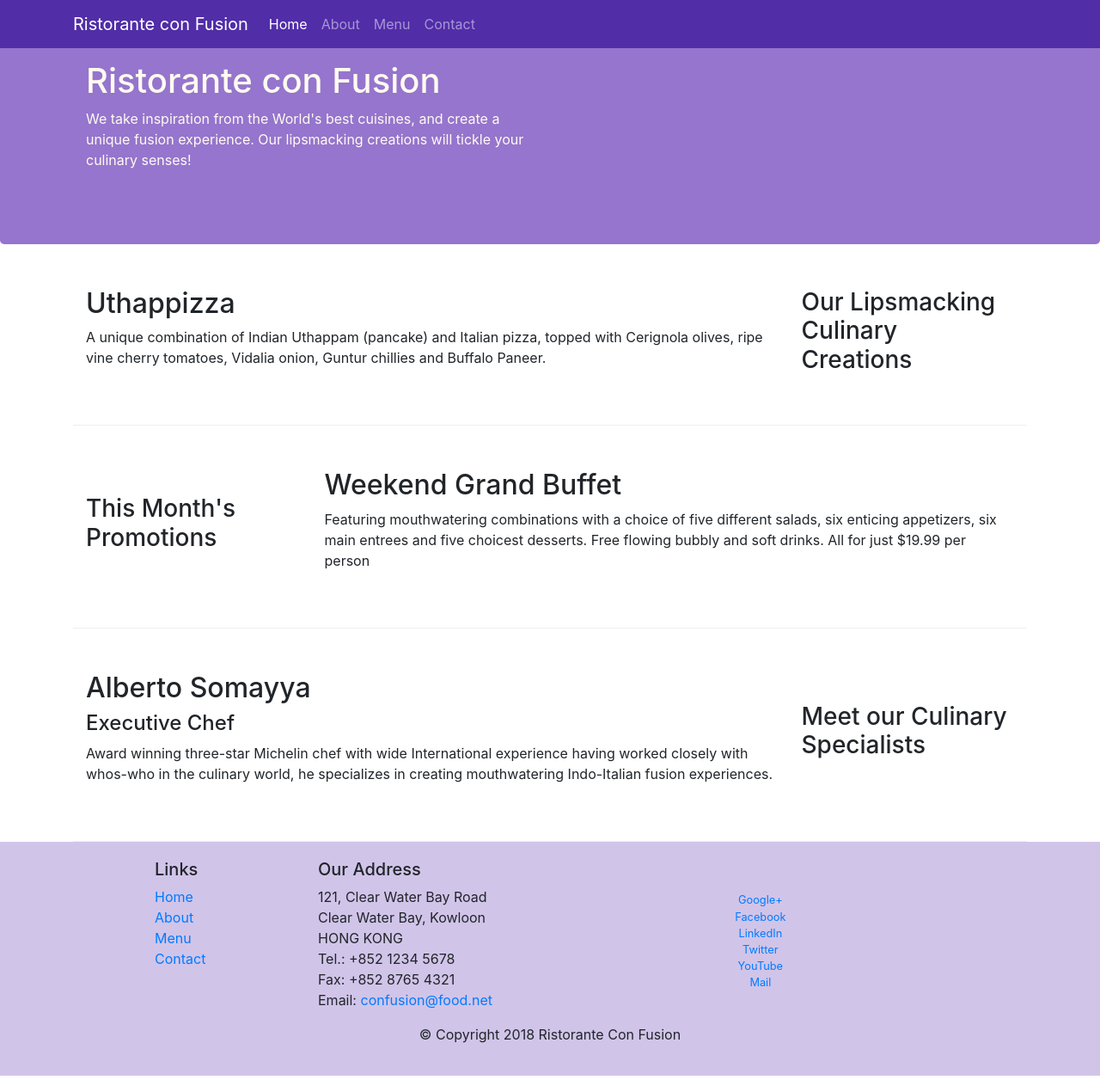
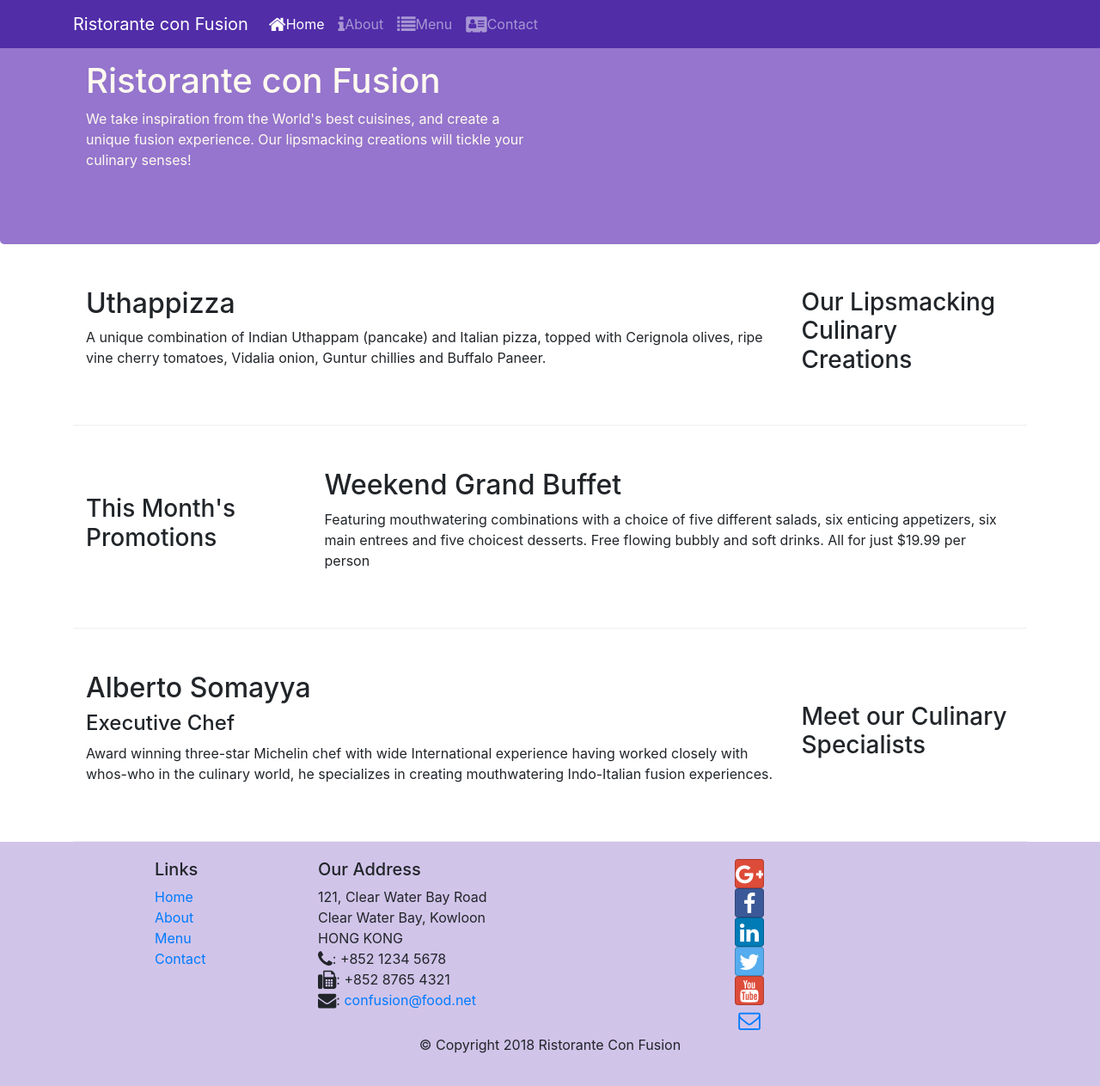
Before and after one commit to zaharsm/restaurant, a website: page index.html in a window 1280 px wide. Shown: the whole page at 86% size. Drawn offline with nearby package versions, Linux system fonts and the light colour scheme.

Commit message:
added icons

```diff
--- a/aboutus.html
+++ b/aboutus.html
@@ -4,6 +4,15 @@
     <link
       rel="stylesheet"
       href="node_modules/bootstrap/dist/css/bootstrap.min.css"
+    />
+
+    <link
+      rel="stylesheet"
+      href="node_modules/font-awesome/css/font-awesome.min.css"
+    />
+    <link
+      rel="stylesheet"
+      href="node_modules/bootstrap-social/bootstrap-social.css"
     />
 
     <link rel="stylesheet" href="css/styles.css" />
@@ -30,13 +39,25 @@
         <div class="collapse navbar-collapse" id="navbarSupportedContent">
           <ul class="navbar-nav mr-auto">
             <li class="nav-item">
-              <a class="nav-link" href="./index.html">Home</a>
+              <a class="nav-link" href="./index.html">
+                <span class="fa fa-home fa-lg"></span>Home</a
+              >
             </li>
             <li class="nav-item active">
-              <a class="nav-link" href="#">About</a>
+              <a class="nav-link" href="#">
+                <span class="fa fa-info fa-lg"></span>About</a
+              >
             </li>
-            <li class="nav-item"><a class="nav-link" href="#">Menu</a></li>
-            <li class="nav-item"><a class="nav-link" href="#">Contact</a></li>
+            <li class="nav-item">
+              <a class="nav-link" href="#"
+                ><span class="fa fa-list fa-lg"></span>Menu</a
+              >
+            </li>
+            <li class="nav-item">
+              <a class="nav-link" href="#"
+                ><span class="fa fa-address-card fa-lg"></span>Contact</a
+              >
+            </li>
           </ul>
         </div>
       </div>
@@ -159,19 +180,42 @@
               121, Clear Water Bay Road<br />
               Clear Water Bay, Kowloon<br />
               HONG KONG<br />
-              Tel.: +852 1234 5678<br />
-              Fax: +852 8765 4321<br />
-              Email: <a href="mailto:confusion@food.net">confusion@food.net</a>
+              <i class="fa fa-phone fa-lg"></i>: +852 1234 5678<br />
+              <i class="fa fa-fax fa-lg"></i>: +852 8765 4321<br />
+              <i class="fa fa-envelope fa-lg"></i>:
+              <a href="mailto:confusion@food.net">confusion@food.net</a>
             </address>
           </div>
-          <div class="col-12 col-sm-4 align-self-center">
-            <div class="text-center">
-              <a href="http://google.com/+">Google+</a>
-              <a href="http://www.facebook.com/profile.php?id=">Facebook</a>
-              <a href="http://www.linkedin.com/in/">LinkedIn</a>
-              <a href="http://twitter.com/">Twitter</a>
-              <a href="http://youtube.com/">YouTube</a>
-              <a href="mailto:">Mail</a>
+          <div class="row address text-center">
+            <div class="col-12 col-sm-4 align-self-center">
+              <a
+                class="btn btn-social-icon btn-google"
+                href="http://google.com/+"
+                ><i class="fa fa-google-plus"></i
+              ></a>
+              <a
+                class="btn btn-social-icon btn-facebook"
+                href="http://www.facebook.com/profile.php?id="
+                ><i class="fa fa-facebook"></i
+              ></a>
+              <a
+                class="btn btn-social-icon btn-linkedin"
+                href="http://www.linkedin.com/in/"
+                ><i class="fa fa-linkedin"></i
+              ></a>
+              <a
+                class="btn btn-social-icon btn-twitter"
+                href="http://twitter.com/"
+                ><i class="fa fa-twitter"></i
+              ></a>
+              <a
+                class="btn btn-social-icon btn-google"
+                href="http://youtube.com/"
+                ><i class="fa fa-youtube"></i
+              ></a>
+              <a class="btn btn-social-icon" href="mailto:"
+                ><i class="fa fa-envelope-o"></i
+              ></a>
             </div>
           </div>
         </div>
--- a/index.html
+++ b/index.html
@@ -13,6 +13,15 @@
     <link
       rel="stylesheet"
       href="node_modules/bootstrap/dist/css/bootstrap.min.css"
+    />
+
+    <link
+      rel="stylesheet"
+      href="node_modules/font-awesome/css/font-awesome.min.css"
+    />
+    <link
+      rel="stylesheet"
+      href="node_modules/bootstrap-social/bootstrap-social.css"
     />
 
     <link rel="stylesheet" href="css/styles.css" />
@@ -38,13 +47,25 @@
         <div class="collapse navbar-collapse" id="navbarSupportedContent">
           <ul class="navbar-nav mr-auto">
             <li class="nav-item active">
-              <a class="nav-link" href="#">Home</a>
+              <a class="nav-link" href="#">
+                <span class="fa fa-home fa-lg"></span>Home</a
+              >
             </li>
             <li class="nav-item">
-              <a class="nav-link" href="./aboutus.html">About</a>
+              <a class="nav-link" href="./aboutus.html">
+                <span class="fa fa-info fa-lg"></span>About</a
+              >
             </li>
-            <li class="nav-item"><a class="nav-link" href="#">Menu</a></li>
-            <li class="nav-item"><a class="nav-link" href="#">Contact</a></li>
+            <li class="nav-item">
+              <a class="nav-link" href="#"
+                ><span class="fa fa-list fa-lg"></span>Menu</a
+              >
+            </li>
+            <li class="nav-item">
+              <a class="nav-link" href="#"
+                ><span class="fa fa-address-card fa-lg"></span>Contact</a
+              >
+            </li>
           </ul>
         </div>
       </div>
@@ -130,19 +151,42 @@
               121, Clear Water Bay Road<br />
               Clear Water Bay, Kowloon<br />
               HONG KONG<br />
-              Tel.: +852 1234 5678<br />
-              Fax: +852 8765 4321<br />
-              Email: <a href="mailto:confusion@food.net">confusion@food.net</a>
+              <i class="fa fa-phone fa-lg"></i>: +852 1234 5678<br />
+              <i class="fa fa-fax fa-lg"></i>: +852 8765 4321<br />
+              <i class="fa fa-envelope fa-lg"></i>:
+              <a href="mailto:confusion@food.net">confusion@food.net</a>
             </address>
           </div>
           <div class="row address text-center">
             <div class="col-12 col-sm-4 align-self-center">
-              <a href="http://google.com/+">Google+</a>
-              <a href="http://www.facebook.com/profile.php?id=">Facebook</a>
-              <a href="http://www.linkedin.com/in/">LinkedIn</a>
-              <a href="http://twitter.com/">Twitter</a>
-              <a href="http://youtube.com/">YouTube</a>
-              <a href="mailto:">Mail</a>
+              <a
+                class="btn btn-social-icon btn-google"
+                href="http://google.com/+"
+                ><i class="fa fa-google-plus"></i
+              ></a>
+              <a
+                class="btn btn-social-icon btn-facebook"
+                href="http://www.facebook.com/profile.php?id="
+                ><i class="fa fa-facebook"></i
+              ></a>
+              <a
+                class="btn btn-social-icon btn-linkedin"
+                href="http://www.linkedin.com/in/"
+                ><i class="fa fa-linkedin"></i
+              ></a>
+              <a
+                class="btn btn-social-icon btn-twitter"
+                href="http://twitter.com/"
+                ><i class="fa fa-twitter"></i
+              ></a>
+              <a
+                class="btn btn-social-icon btn-google"
+                href="http://youtube.com/"
+                ><i class="fa fa-youtube"></i
+              ></a>
+              <a class="btn btn-social-icon" href="mailto:"
+                ><i class="fa fa-envelope-o"></i
+              ></a>
             </div>
           </div>
         </div>
--- a/package.json
+++ b/package.json
@@ -14,6 +14,8 @@
     "lite-server": "^2.3.0"
   },
   "dependencies": {
-    "bootstrap": "^4.0.0"
+    "bootstrap": "^4.0.0",
+    "bootstrap-social": "^5.1.1",
+    "font-awesome": "^4.7.0"
   }
 }
```
Also changed, not shown: 1 other file.
